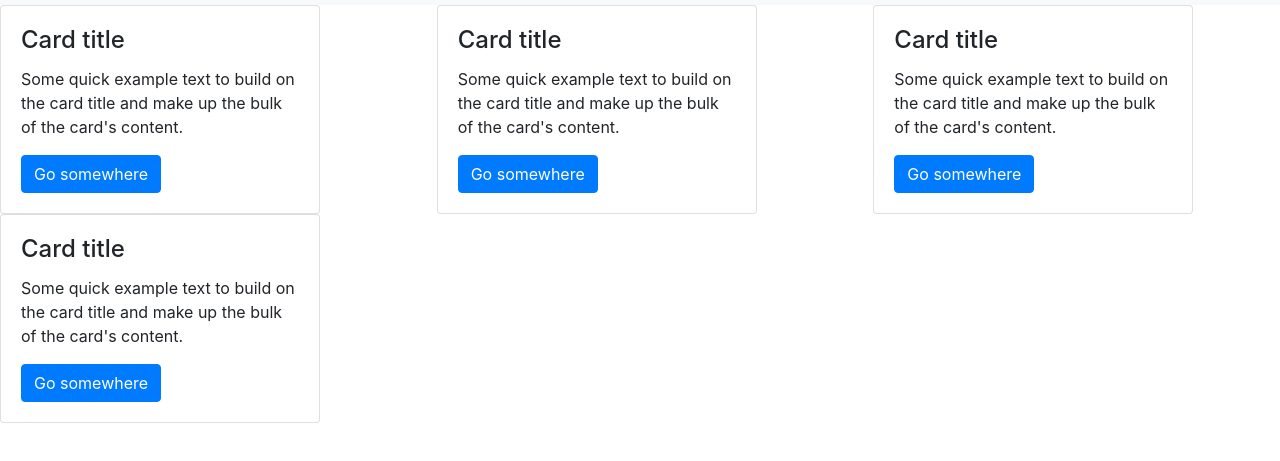
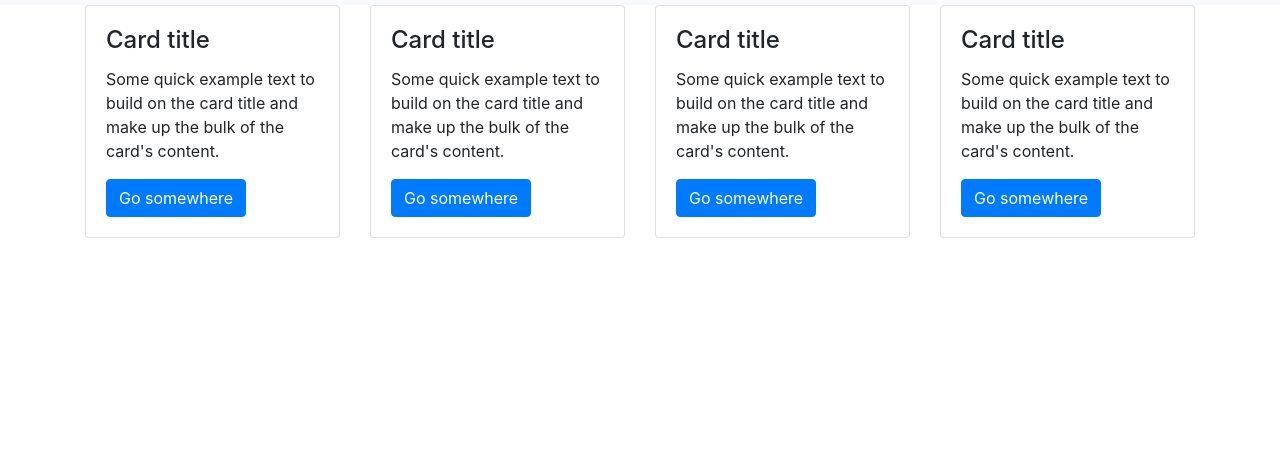
Before and after one commit to sagaradista/sagaradista.github.io, a plain HTML site: page home.html in a window 1280 px wide. Shown: the part 51-512 px from the top of the page. Drawn offline with nearby package versions, Linux system fonts and the light colour scheme.

Commit message:
Update home.html

```diff
--- a/home.html
+++ b/home.html
@@ -46,11 +46,14 @@
 </nav>
     </div>
 
+    <br><br>
+    <div class="container">
+    <div class="row">
 
     </div>
     <div class="row">
       <div class="col">
-        <div class="card" style="width: 20rem;">
+        <div class="card">
             <div class="card-body">
     <h4 class="card-title">Card title</h4>
     <p class="card-text">Some quick example text to build on the card title and make up the bulk of the card's content.</p>
@@ -61,7 +64,7 @@
 
       </div>
       <div class="col">
-         <div class="card" style="width: 20rem;">
+         <div class="card">
             <div class="card-body">
     <h4 class="card-title">Card title</h4>
     <p class="card-text">Some quick example text to build on the card title and make up the bulk of the card's content.</p>
@@ -72,7 +75,7 @@
 
       </div>
       <div class="col">
-         <div class="card" style="width: 20rem;">
+         <div class="card">
             <div class="card-body">
     <h4 class="card-title">Card title</h4>
     <p class="card-text">Some quick example text to build on the card title and make up the bulk of the card's content.</p>
@@ -83,7 +86,7 @@
 
       </div>
       <div class="col">
-         <div class="card" style="width: 20rem;">
+         <div class="card">
             <div class="card-body">
     <h4 class="card-title">Card title</h4>
     <p class="card-text">Some quick example text to build on the card title and make up the bulk of the card's content.</p>
@@ -92,6 +95,9 @@
 
         </div>
 
+      </div>
+
+      </div>
       </div>
 
 
```
